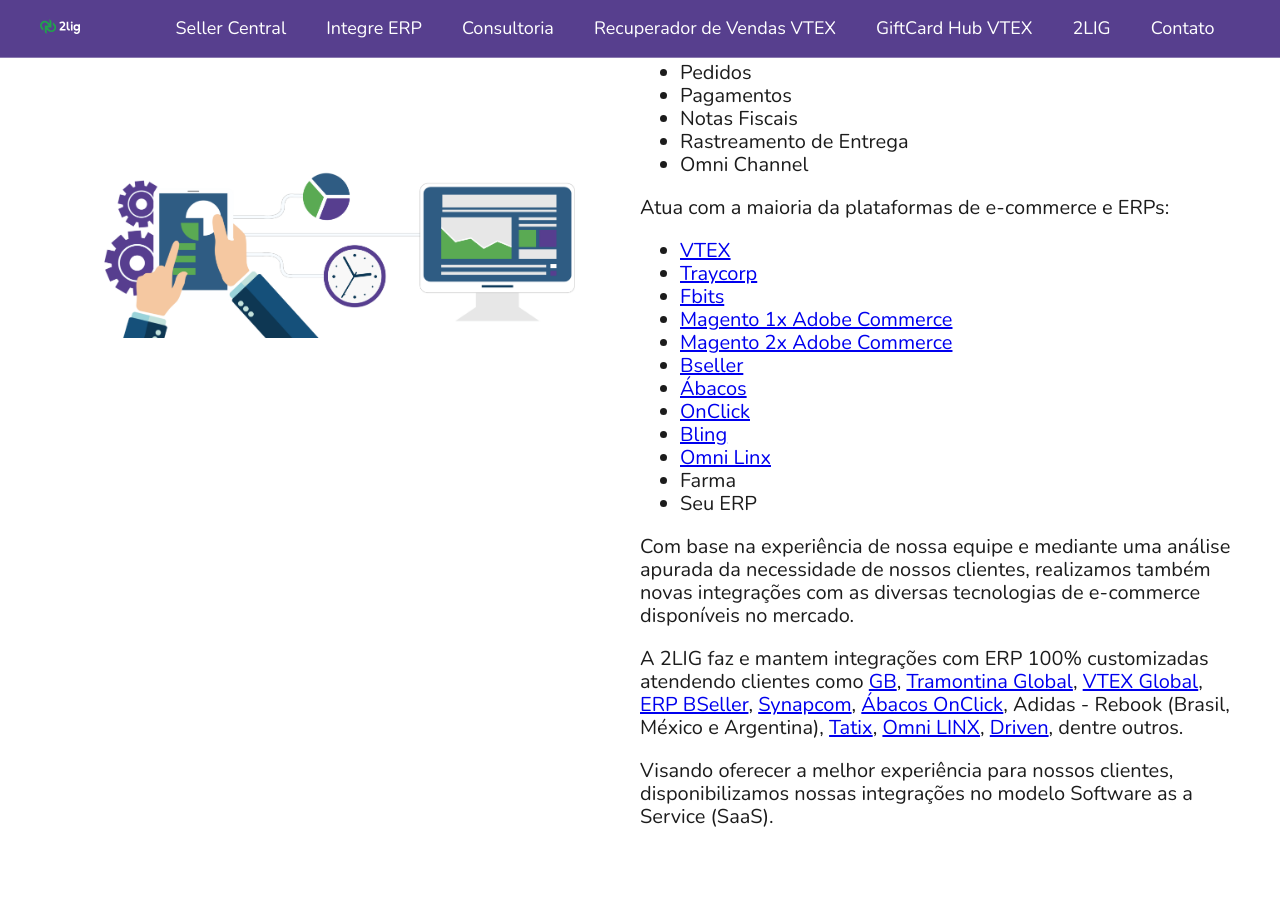
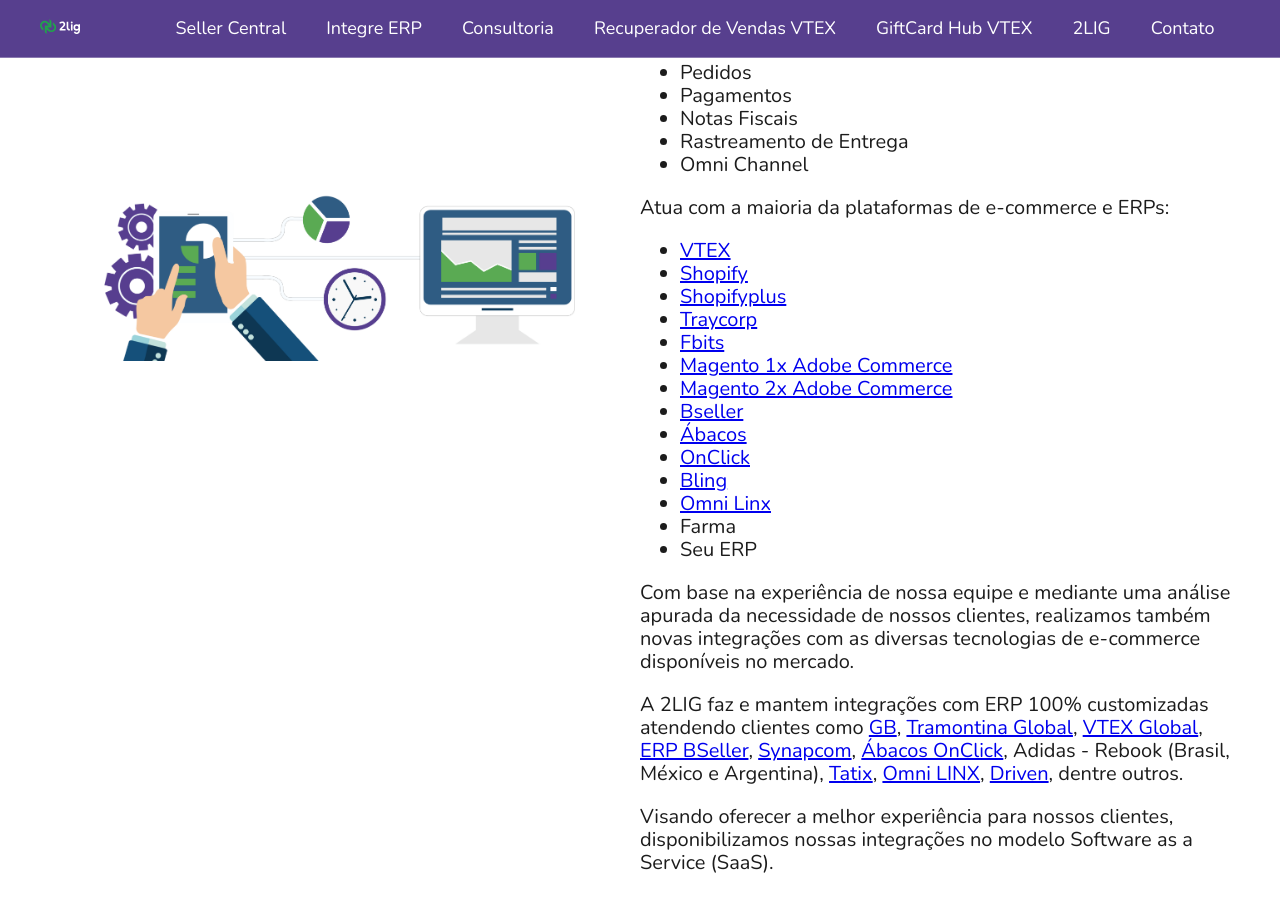
Before and after one commit to leandrooriente/2lig, a Jekyll site: the page built from index.html, in a window 1280 px wide and 900 px high, scrolled down 2291 px. Built offline with Jekyll 4.4.1, drawn with Linux system fonts in a browser that asks for light colours; nearby versions of some CDN libraries; library files that are not in the unit come from our copies.

Commit message:
Updated Config and 1 other file

```diff
--- a/_config.yml
+++ b/_config.yml
@@ -72,9 +72,10 @@
   de e-commerce. Conectamos seus produtos com as vitrines de e-commerce. Nosso HUB
   permite que fabricas e pequenos varejistas gerenciem seu produtos de maneira simples
   em um único painel. Relatório de vendas e faturamento.
-keywords: Integração Leroy Merlin, Magento, Tray, VTEX, Integração, BackOffice, Integrador
-  com ERP, Integrador VTEX, ERP [B]Seller, ERP Ábacos, Integração e-commerce,  Seller
-  Central,  planilha, Excel, Consultoria e-commerce, Marketplaces, Sellers, Recuperador
-  de Vendas VTEX, Aquiles, HUB integrador, Farmácias,VTEX,Traycorp,Fbits,Magento 1x
-  Adobe Commerce, Magento 2x Adobe Commerce, Bseller, Ábacos, OnClick,Bling,Omni Linx,Farma,Seu
-  ERP, GiftCard HUB, Cartão Presente, Fidelidade, Smart checkout, Trocar Pontos VTEX
+keywords: Integração Leroy Merlin, Magento, Tray, Shopify, Shopify plus, VTEX, Integração,
+  BackOffice, Integrador com ERP, Integrador VTEX, ERP [B]Seller, ERP Ábacos, Integração
+  e-commerce,  Seller Central,  planilha, Excel, Consultoria e-commerce, Marketplaces,
+  Sellers, Recuperador de Vendas VTEX, Aquiles, HUB integrador, Farmácias,VTEX,Traycorp,Fbits,Magento
+  1x Adobe Commerce, Magento 2x Adobe Commerce, Bseller, Ábacos, OnClick,Bling,Omni
+  Linx,Farma,Seu ERP, GiftCard HUB, Cartão Presente, Fidelidade, Smart checkout, Trocar
+  Pontos VTEX
```
Also changed, not shown: _areas/erp.md (+2 -0 lines).
